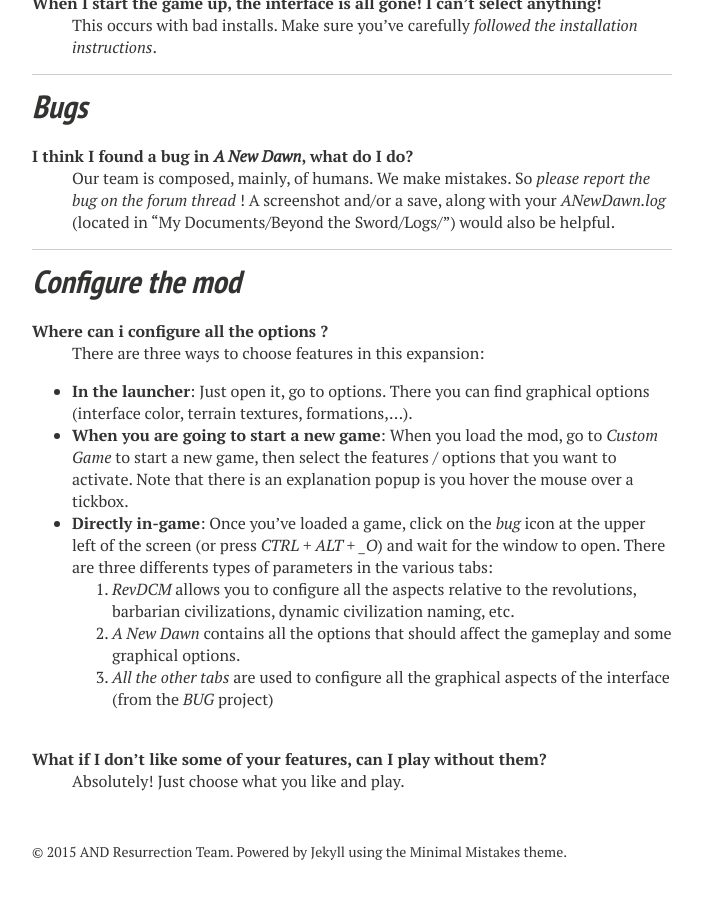
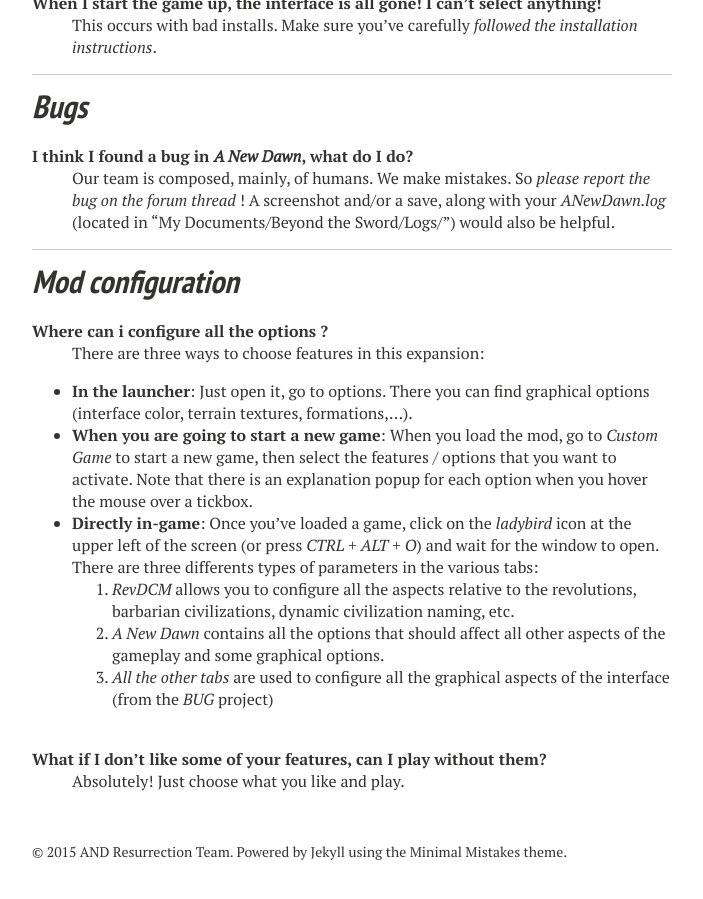
Before and after one commit to dbkblk/rand_website, a Jekyll site: the page built from pages/faq/index.md, in a window 1280 px wide and 900 px high, scrolled down 1640 px. Shown: the whole window, without its empty margins (288-991 px from the left). Built offline with Jekyll 4.4.1, drawn with Linux system fonts in a browser that asks for light colours; nearby versions of some CDN libraries.

Commit message:
Fixed some spelling mistakes

```diff
--- a/pages/faq/index.md
+++ b/pages/faq/index.md
@@ -73,16 +73,16 @@ image:
 : Our team is composed, mainly, of humans. We make mistakes. So [_please report the bug on the forum thread_](http://forums.civfanatics.com/showthread.php?t=474185) ! A screenshot and/or a save, along with your _ANewDawn.log_ (located in "My Documents/Beyond the Sword/Logs/") would also be helpful.
 
 <hr>
-# _Configure the mod_
+# _Mod configuration_
 
 **Where can i configure all the options ?**
 : There are three ways to choose features in this expansion:
 
 - **In the launcher**: Just open it, go to options. There you can find graphical options (interface color, terrain textures, formations,...).
-- **When you are going to start a new game**: When you load the mod, go to _Custom Game_ to start a new game, then select the features / options that you want to activate. Note that there is an explanation popup is you hover the mouse over a tickbox.
-- **Directly in-game**: Once you've loaded a game, click on the _bug_ icon at the upper left of the screen (or press _CTRL_ + _ALT + _O_) and wait for the window to open. There are three differents types of parameters in the various tabs:
+- **When you are going to start a new game**: When you load the mod, go to _Custom Game_ to start a new game, then select the features / options that you want to activate. Note that there is an explanation popup for each option when you hover the mouse over a tickbox.
+- **Directly in-game**: Once you've loaded a game, click on the _ladybird_ icon at the upper left of the screen (or press _CTRL_ + _ALT_ + _O_) and wait for the window to open. There are three differents types of parameters in the various tabs:
 1. *RevDCM* allows you to configure all the aspects relative to the revolutions, barbarian civilizations, dynamic civilization naming, etc.
-2. *A New Dawn* contains all the options that should affect the gameplay and some graphical options.
+2. *A New Dawn* contains all the options that should affect all other aspects of the gameplay and some graphical options.
 3. *All the other tabs* are used to configure all the graphical aspects of the interface (from the _BUG_ project)
 
  <br>
```
Also changed, not shown: pages/credits/index.md (+1 -1 lines).
